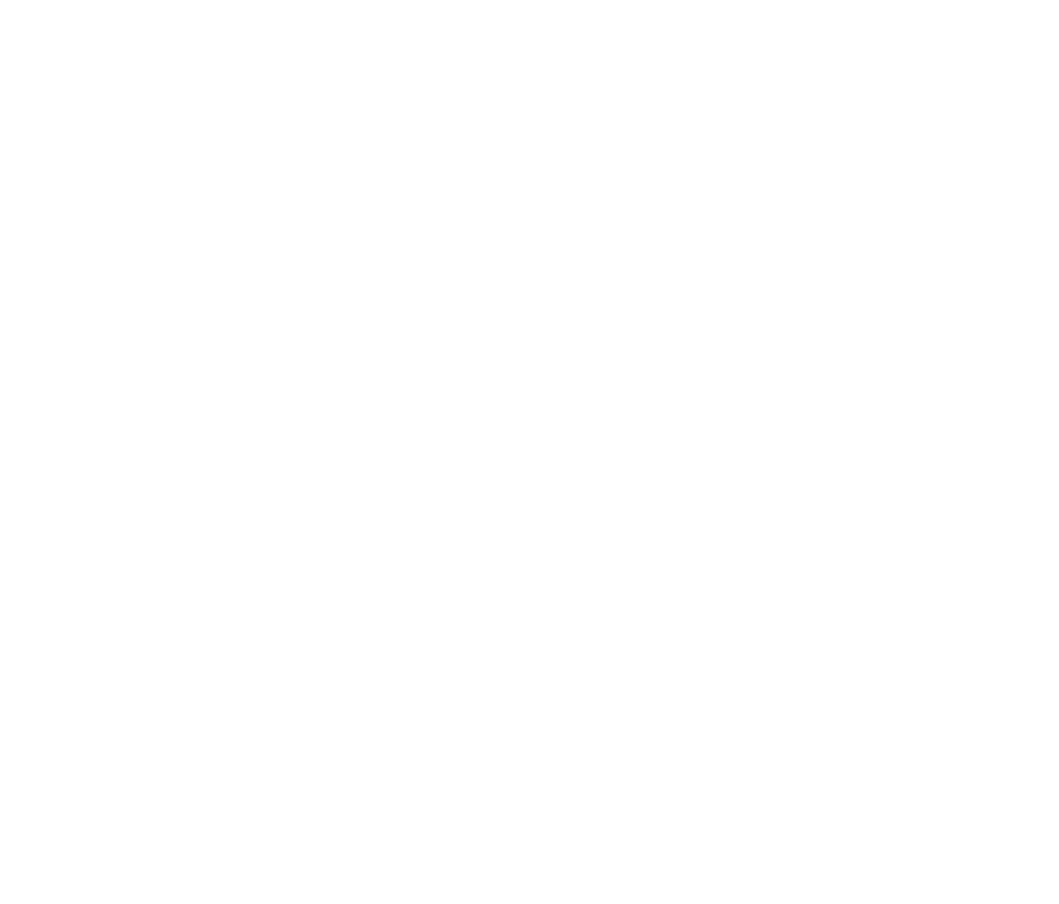
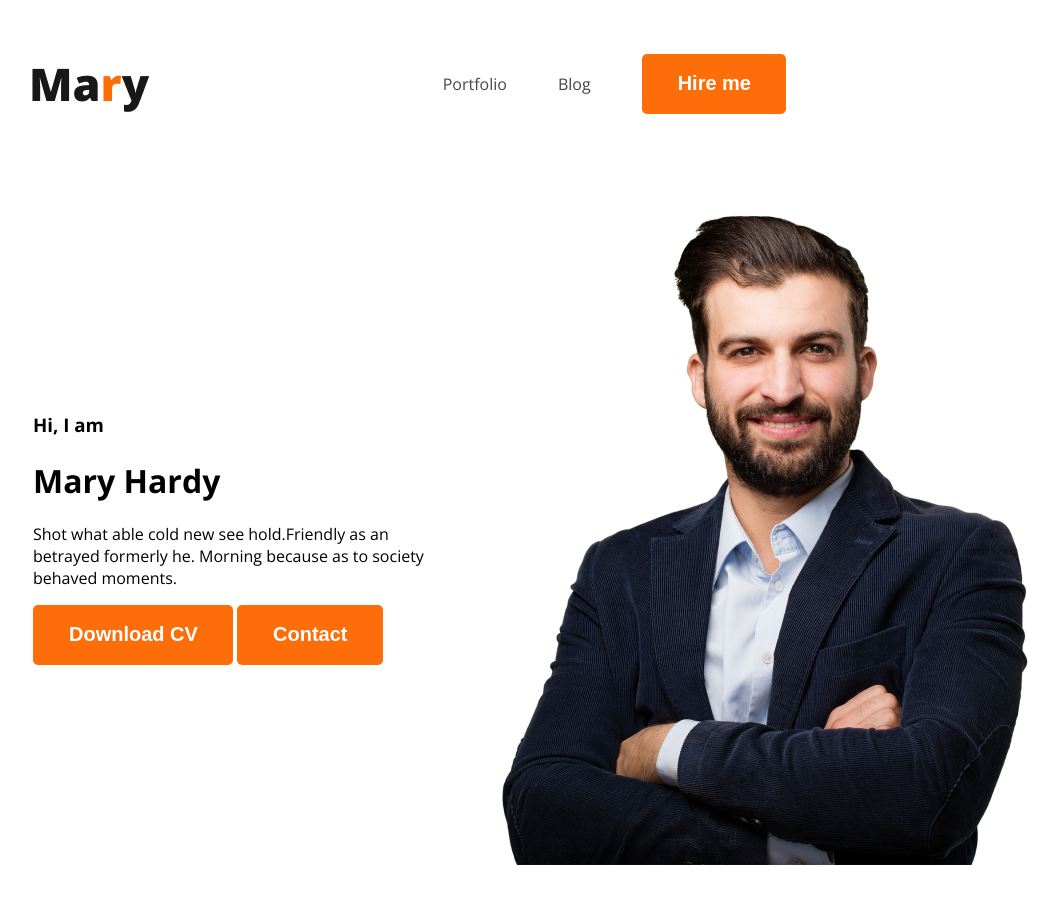
Before and after one commit to Mahbub049/personal-portfolio-2024, a plain HTML site: page index.html in a window 1280 px wide. Shown: the whole page, without its empty margins (205-1264 px from the left). Before the commit the page ends 800 px from the top, so only its background shows below. Drawn offline with nearby package versions, Linux system fonts and the light colour scheme.

Commit message:
personal portfolio in build

```diff
--- a/index.html
+++ b/index.html
@@ -4,8 +4,38 @@
     <meta charset="UTF-8">
     <meta name="viewport" content="width=device-width, initial-scale=1.0">
     <title>Personal Portfolio Website</title>
+    <link rel="preconnect" href="https://fonts.googleapis.com">
+    <link rel="preconnect" href="https://fonts.gstatic.com" crossorigin>
+    <link href="https://fonts.googleapis.com/css2?family=Open+Sans:wght@400;700;800&display=swap" rel="stylesheet">
+    <link rel="stylesheet" href="styles/style.css">
 </head>
 <body>
+    <header class="header">
+        <nav>
+        <h3 class="nav-title">Ma<span class="text-primary">r</span>y</h3>
+            <ul>
+                <li><a href="">Portfolio</a></li>
+                <li><a href="">Blog</a></li>
+                <li><button class="btn-primary">Hire me</button></li>
+            </ul>
+        </nav>
+        <div class="banner">
+            <div class="banner-content">
+                <h3>Hi, I  am</h3>
+                <h1>Mary Hardy</h1>
+                <p>Shot what able cold new see hold.Friendly as an betrayed formerly he. Morning because as to society behaved moments.</p>
+                <button class="btn-primary">Download CV</button>
+                <button class="btn-primary">Contact</button>
+            </div>
+            <div>
+                <img class="pro-pic" src="images/hardy.png" alt="">
+            </div>
+        </div>
+    </header>
+    <main>
+    </main>
+    <footer>
 
+    </footer>
 </body>
 </html>
--- /dev/null
+++ b/styles/style.css
@@ -0,0 +1,61 @@
+/* Frequently used CSS Stules */
+body{
+    font-family: 'Open Sans', sans-serif;
+    /* font-family: 'Lato', sans-serif; */
+}
+
+.text-primary{
+    color: #FD6E0A;
+}
+
+.btn-primary{
+    border-radius: 5px;
+    background: #FD6E0A;
+    color:  #FFF;
+    font-size: 20px;
+    font-weight: 700;
+    padding: 18px 35px 19px 36px;
+    border: 0;
+}
+/* Navigation Bar */
+.nav-title{
+    color: #181818;
+    font-size: 45px;
+    font-weight: 800;
+}
+
+nav{
+    display: flex;
+    justify-content: space-between;
+    align-items: center;
+    margin: 0 230px 0 226px;
+}
+
+nav > ul {
+    display: flex;
+    align-items: center;
+}
+
+nav li{
+    list-style: none;
+    margin-right: 51px;
+}
+
+nav a{
+    text-decoration: none;
+    color: #474747;
+}
+
+/* Header */
+.header{
+    background-color: background: #FFF8F3;;
+}
+.banner{
+    padding: 30px 30px 30px 230px;
+    display: flex;
+    align-items: center;
+}
+.pro-pic{
+    width: 584px;
+    height: 676px;
+}
```
